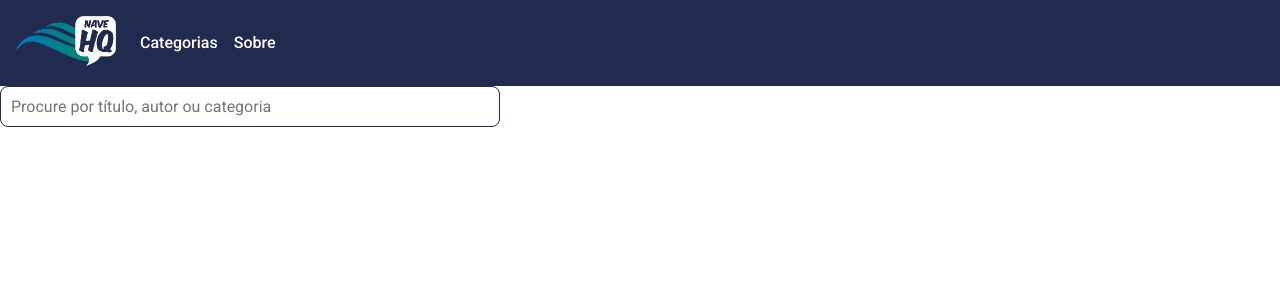
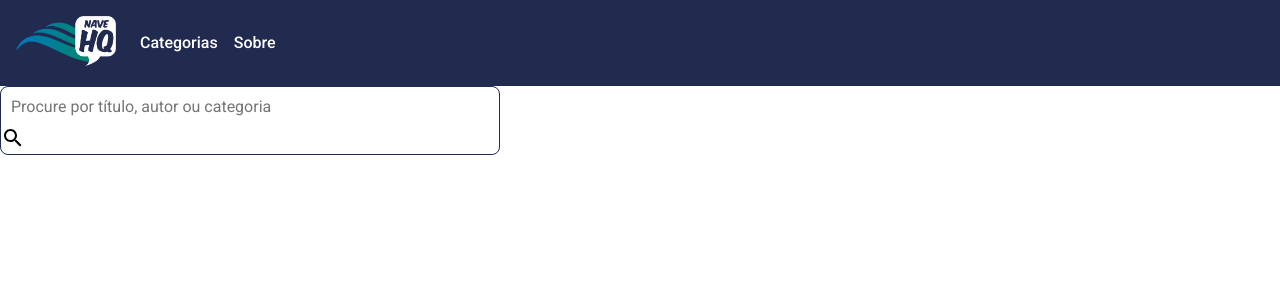
Before and after one commit to YannFigueiredo/narede, a React (Create React App) app in the folder frontend/: page / in a window 1280 px wide. Shown: the top 300 px of the page. Built offline with nearby package versions, Linux system fonts and the light colour scheme.

Commit message:
chore: adicionadas bilbiotecas auxilaires de mui para react

```diff
--- a/frontend/package.json
+++ b/frontend/package.json
@@ -3,6 +3,8 @@
   "version": "0.1.0",
   "private": true,
   "dependencies": {
+    "@emotion/react": "^11.11.1",
+    "@emotion/styled": "^11.11.0",
     "@mui/icons-material": "^5.14.1",
     "@testing-library/jest-dom": "^5.17.0",
     "@testing-library/react": "^13.4.0",
--- a/frontend/src/components/Input/index.js
+++ b/frontend/src/components/Input/index.js
@@ -1,15 +1,20 @@
 import React from "react";
 import { Container, InputWrapper } from "./styles";
+import SearchIcon from '@mui/icons-material/Search';
 
 export default function Input({
   width,
-  placeholder = ""
+  placeholder = "",
+  isSearch = false
 }) {
   return(
     <Container width={width} tabIndex="0">
       <InputWrapper
         placeholder={placeholder}
       />
+      {isSearch &&
+        <SearchIcon />
+      }
     </Container>
   );
 }
--- a/frontend/src/pages/Home/index.js
+++ b/frontend/src/pages/Home/index.js
@@ -7,6 +7,7 @@ export default function Home() {
       <Input
         placeholder="Procure por título, autor ou categoria"
         width={500}
+        isSearch
       />
     </>
   );
```
Also changed, not shown: 1 other file (tests, documents, lock files or other folders).
